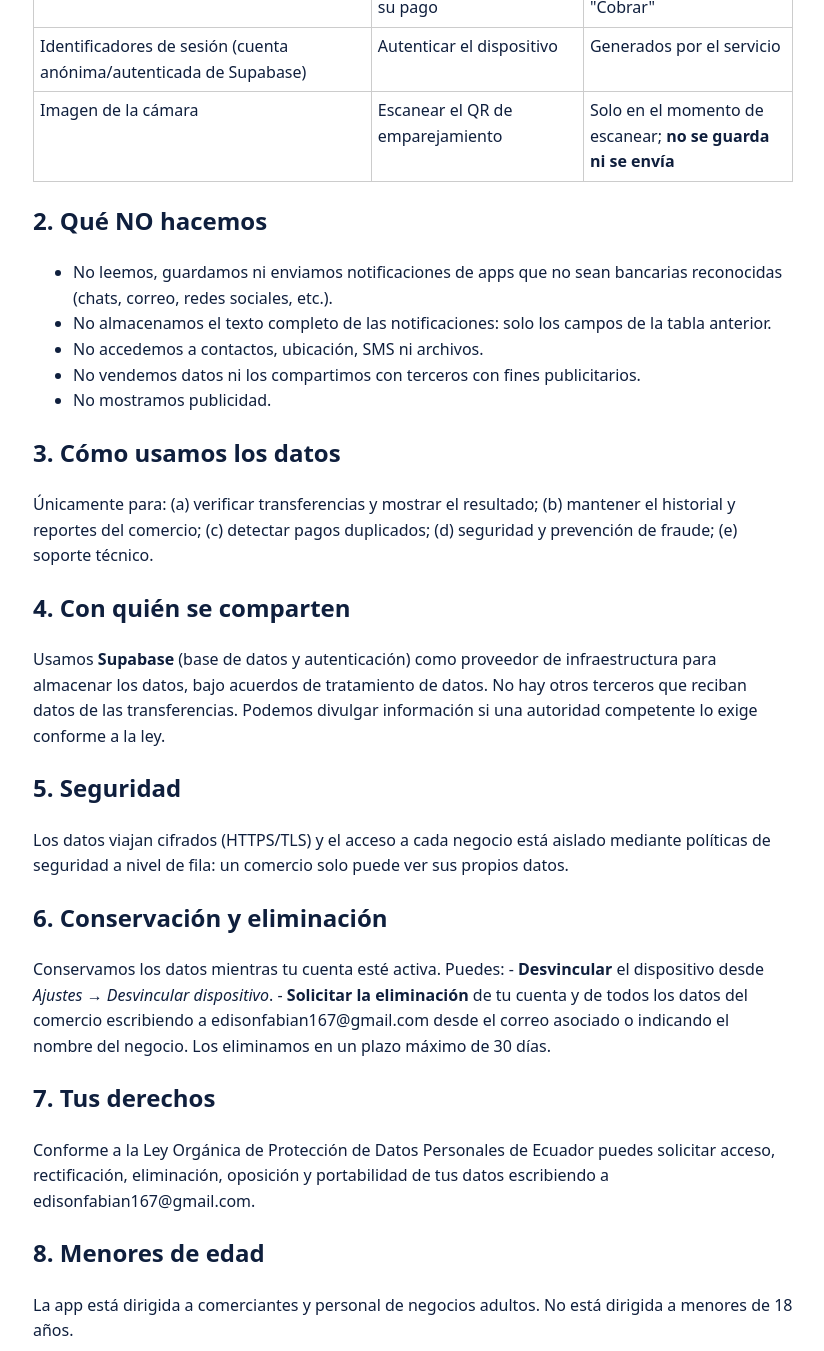
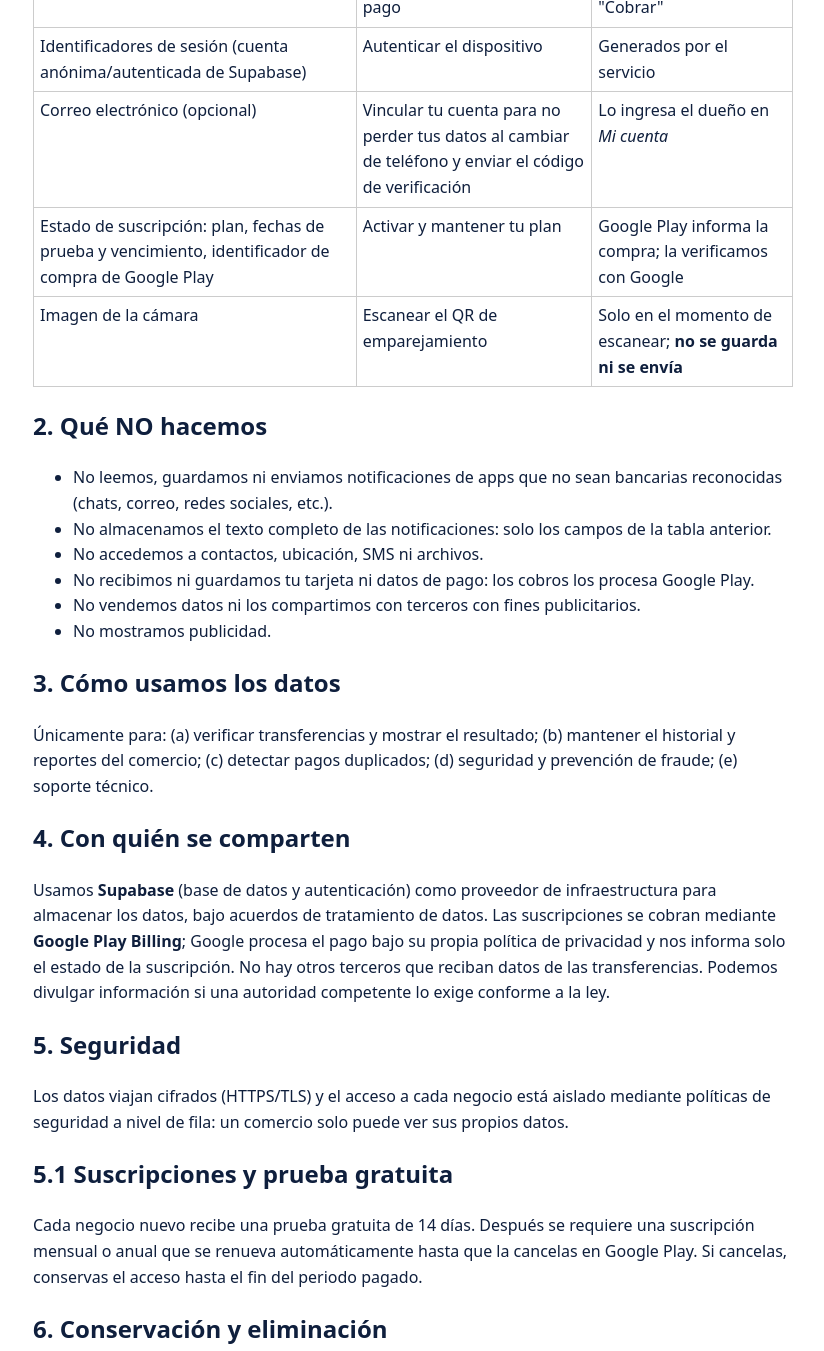
Before and after one commit to edigallardo/validaya-privacidad, a plain HTML site: page index.html in a window 1280 px wide. Shown: the part 880-2231 px from the top of the page, without its empty margins (227-1051 px from the left). Drawn offline with Linux system fonts and the light colour scheme.

Commit message:
Update privacy policy: email, subscriptions, Google Play Billing

```diff
--- a/index.html
+++ b/index.html
@@ -1,5 +1,5 @@
 <!doctype html><html lang="es"><head><meta charset="utf-8"><meta name="viewport" content="width=device-width,initial-scale=1"><title>Política de privacidad - ValidaYa</title><style>body{font-family:system-ui,sans-serif;max-width:760px;margin:2rem auto;padding:0 1rem;line-height:1.6;color:#0f1f3d}table{border-collapse:collapse;width:100%}td,th{border:1px solid #ccc;padding:6px;text-align:left;vertical-align:top}</style></head><body><h1>Política de privacidad — ValidaYa</h1>
-<p><strong>Última actualización:</strong> 18 de octubre de 2026
+<p><strong>Última actualización:</strong> 18 de octubre de 2026 (v1.2: suscripciones y correo)
 <strong>Responsable:</strong> Edison Jimenez, Ecuador
 <strong>Contacto de privacidad:</strong> edisonfabian167@gmail.com</p>
 <p>ValidaYa ("la app") ayuda a comercios a verificar que una transferencia
@@ -50,6 +50,16 @@ entidades se usan solo para indicar de qué app proviene un aviso.</p>
 <td>Generados por el servicio</td>
 </tr>
 <tr>
+<td>Correo electrónico (opcional)</td>
+<td>Vincular tu cuenta para no perder tus datos al cambiar de teléfono y enviar el código de verificación</td>
+<td>Lo ingresa el dueño en <em>Mi cuenta</em></td>
+</tr>
+<tr>
+<td>Estado de suscripción: plan, fechas de prueba y vencimiento, identificador de compra de Google Play</td>
+<td>Activar y mantener tu plan</td>
+<td>Google Play informa la compra; la verificamos con Google</td>
+</tr>
+<tr>
 <td>Imagen de la cámara</td>
 <td>Escanear el QR de emparejamiento</td>
 <td>Solo en el momento de escanear; <strong>no se guarda ni se envía</strong></td>
@@ -63,6 +73,7 @@ entidades se usan solo para indicar de qué app proviene un aviso.</p>
 <li>No almacenamos el texto completo de las notificaciones: solo los campos de
   la tabla anterior.</li>
 <li>No accedemos a contactos, ubicación, SMS ni archivos.</li>
+<li>No recibimos ni guardamos tu tarjeta ni datos de pago: los cobros los procesa Google Play.</li>
 <li>No vendemos datos ni los compartimos con terceros con fines publicitarios.</li>
 <li>No mostramos publicidad.</li>
 </ul>
@@ -73,12 +84,14 @@ mantener el historial y reportes del comercio; (c) detectar pagos duplicados;
 <h2>4. Con quién se comparten</h2>
 <p>Usamos <strong>Supabase</strong> (base de datos y autenticación) como proveedor de
 infraestructura para almacenar los datos, bajo acuerdos de tratamiento de
-datos. No hay otros terceros que reciban datos de las transferencias. Podemos
+datos. Las suscripciones se cobran mediante <strong>Google Play Billing</strong>; Google procesa el pago bajo su propia política de privacidad y nos informa solo el estado de la suscripción. No hay otros terceros que reciban datos de las transferencias. Podemos
 divulgar información si una autoridad competente lo exige conforme a la ley.</p>
 <h2>5. Seguridad</h2>
 <p>Los datos viajan cifrados (HTTPS/TLS) y el acceso a cada negocio está
 aislado mediante políticas de seguridad a nivel de fila: un comercio solo
 puede ver sus propios datos.</p>
+<h2>5.1 Suscripciones y prueba gratuita</h2>
+<p>Cada negocio nuevo recibe una prueba gratuita de 14 días. Después se requiere una suscripción mensual o anual que se renueva automáticamente hasta que la cancelas en Google Play. Si cancelas, conservas el acceso hasta el fin del periodo pagado.</p>
 <h2>6. Conservación y eliminación</h2>
 <p>Conservamos los datos mientras tu cuenta esté activa. Puedes:
 - <strong>Desvincular</strong> el dispositivo desde <em>Ajustes → Desvincular dispositivo</em>.
```
